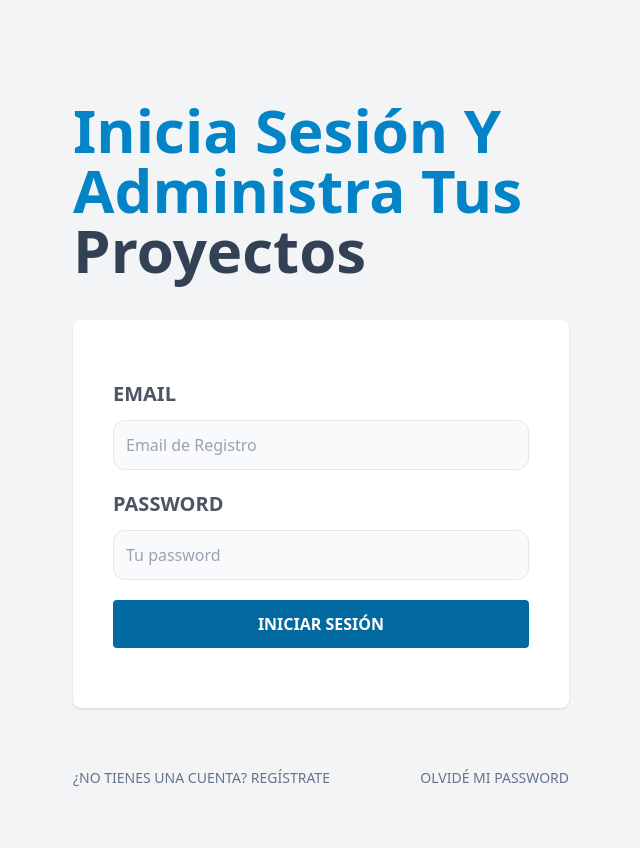
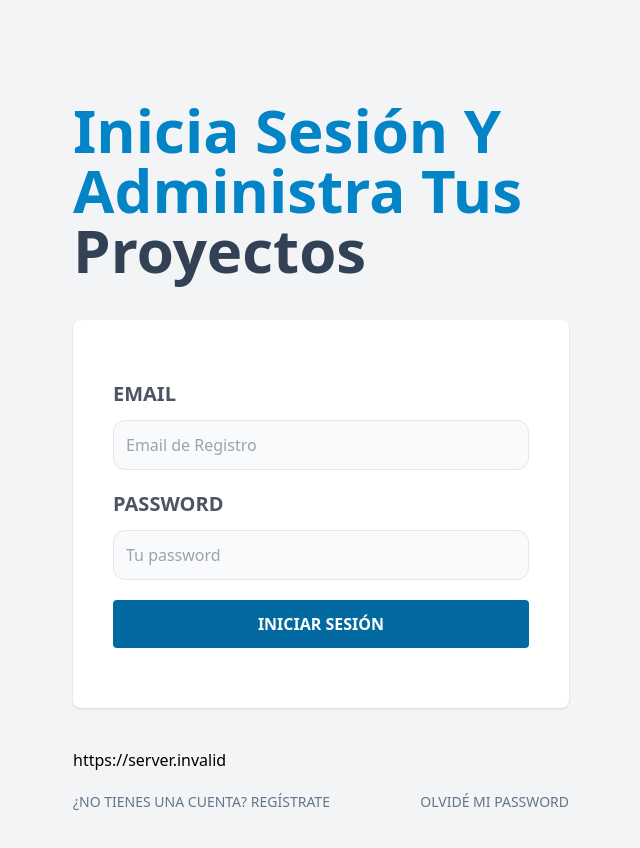
Before and after one commit to WilliamF87/-UpTask_MERN_frontend, a React (Vite) app: page / in a window 1280 px wide. Shown: the top 848 px of the page, without its empty margins (319-959 px from the left). Built offline with nearby package versions, Linux system fonts and the light colour scheme; no server answers.

Commit message:
Correción usuarioController

```diff
--- a/src/paginas/Login.jsx
+++ b/src/paginas/Login.jsx
@@ -105,6 +105,8 @@ const Login = () => {
         />
       </form>
 
+      <p>{import.meta.env.VITE_BACKEND_URL}</p>
+
       <nav className="lg:flex lg:justify-between">
         <Link
           className="block text-center my-5 text-slate-500 uppercase text-sm"
```
